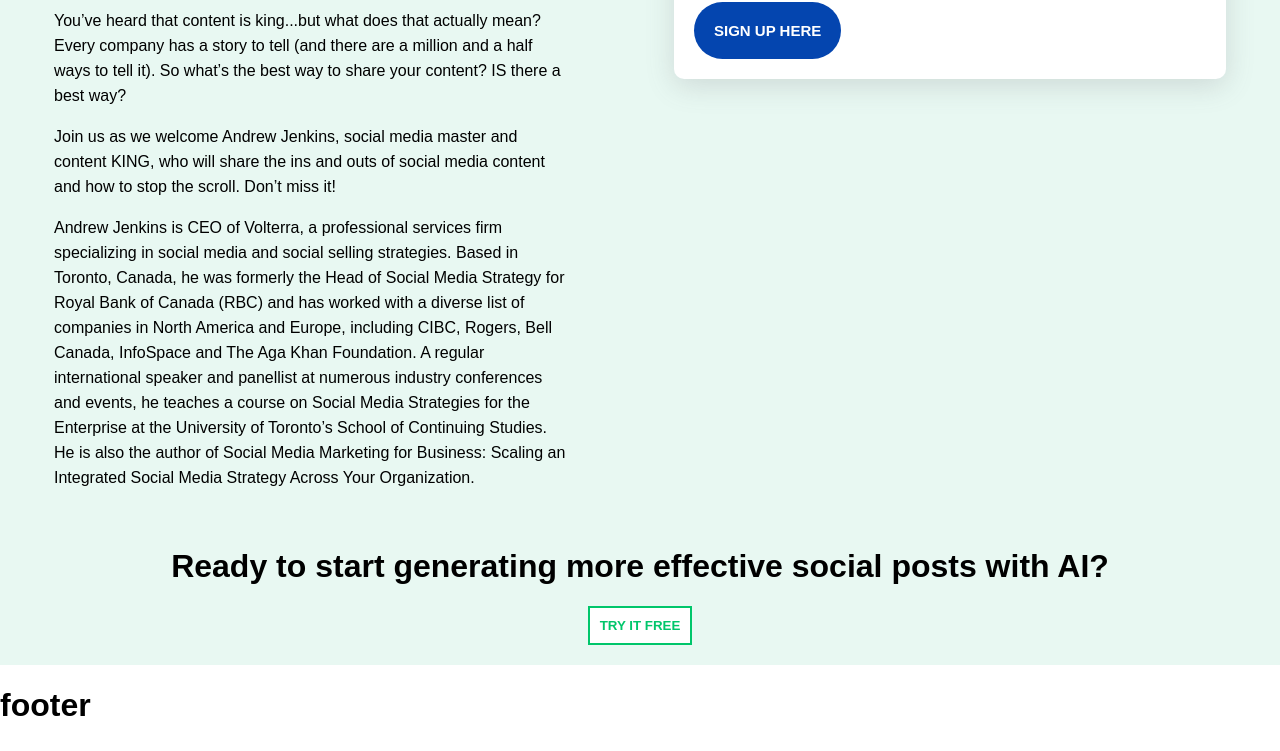
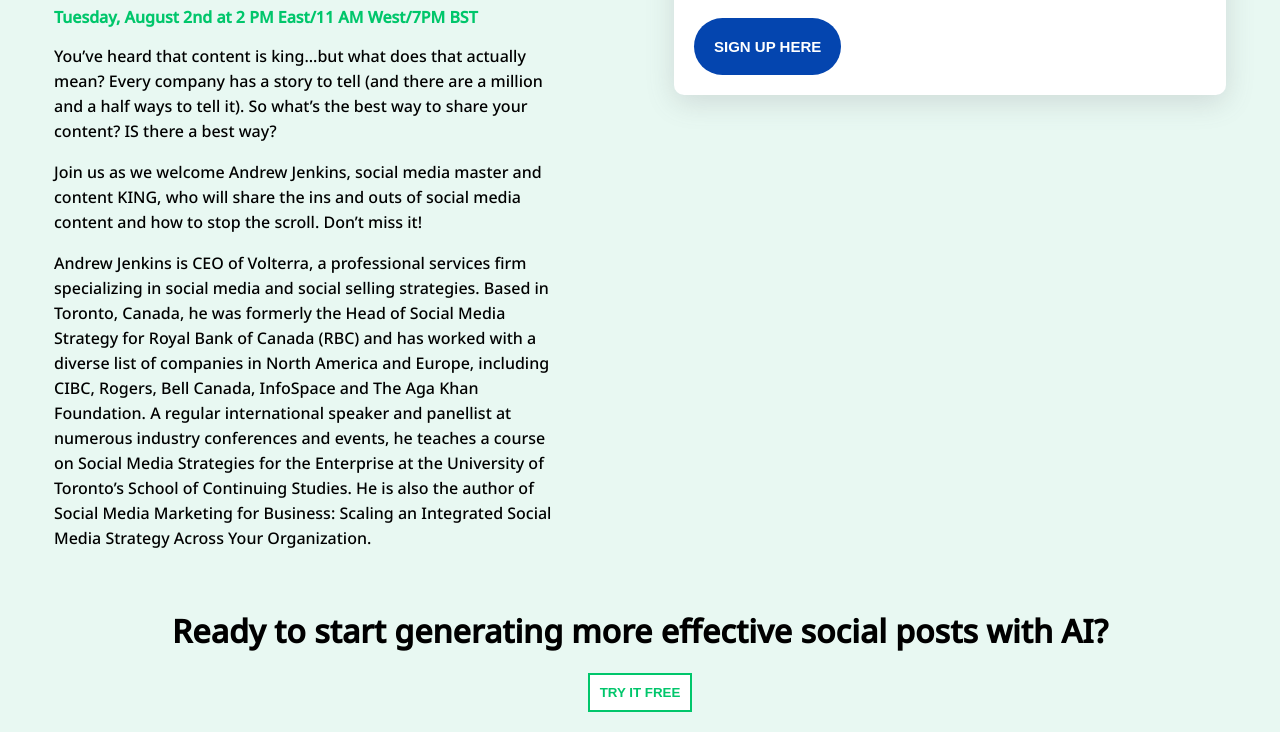
Before and after one commit to capitalN/lately.ai, a plain HTML site: page Office_hours/office hour signup.html in a window 1280 px wide. Shown: the part 510-1261 px from the top of the page. Drawn offline with Linux system fonts and the light colour scheme.

Commit message:
office hours

```diff
--- a/Office_hours/office_hour_signup.css
+++ b/Office_hours/office_hour_signup.css
@@ -1,8 +1,10 @@
+@import url('https://fonts.googleapis.com/css2?family=Noto+Sans:wght@500&display=swap');
 body{
     margin: 0;
     padding: 0;
-    font-family: sans-serif;
+    font-family: 'Noto Sans', sans-serif;
 }
+
 #top-div{
     padding: 20px 0;
     background-color: #174c43;
```
Also changed, not shown: Office_hours/office hour signup.html (+4 -0 lines).
